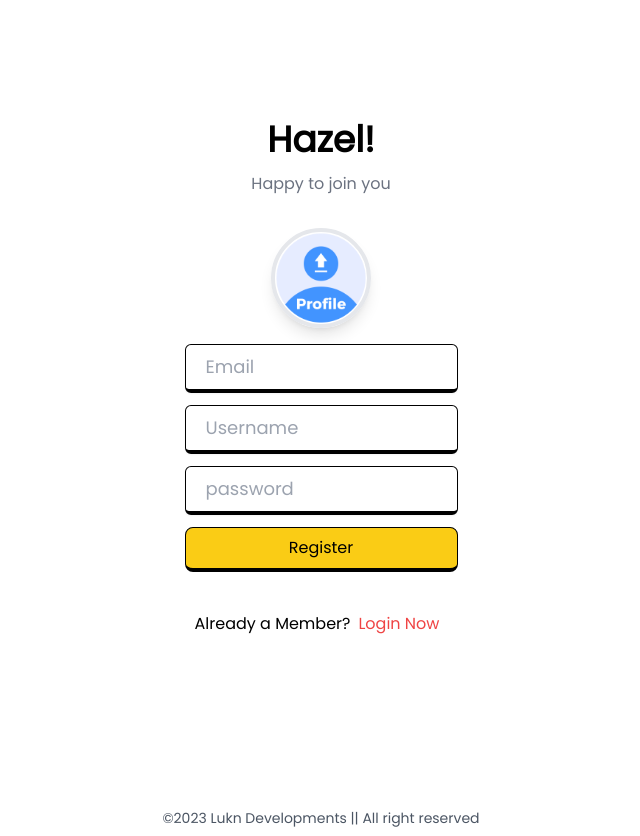
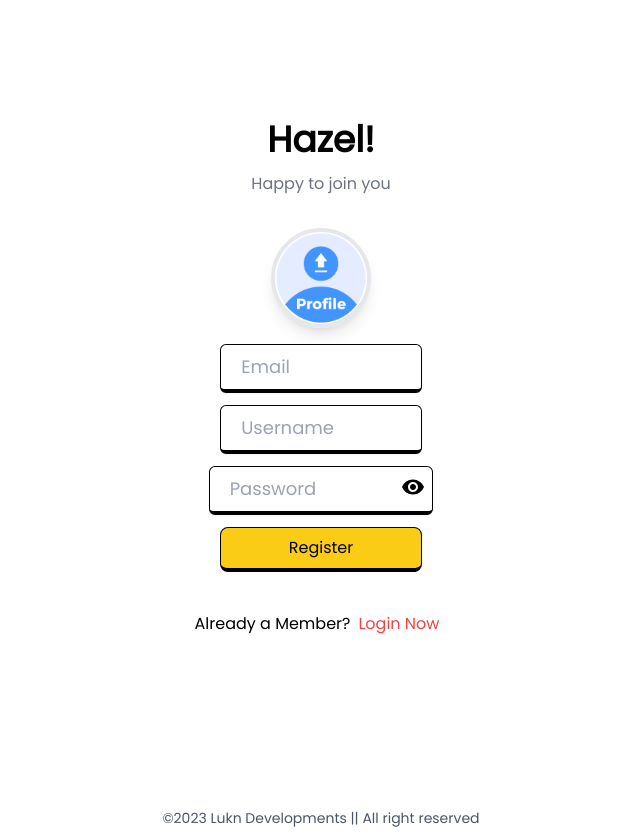
Before and after one commit to lukmaann/Hazel, a React (Vite) app in the folder client/: page /register in a window 1280 px wide. Shown: the whole page, without its empty margins (319-959 px from the left). Built offline with nearby package versions, Linux system fonts and the light colour scheme.

Commit message:
added password visibility button

```diff
--- a/client/src/scenes/login/Password.jsx
+++ b/client/src/scenes/login/Password.jsx
@@ -6,7 +6,8 @@ import { Toaster, toast } from "react-hot-toast";
 import { useFormik } from "formik";
 import Style from "./loginpages.module.css"
 import { useState } from "react";
-
+import VisibilityIcon from '@mui/icons-material/Visibility';
+import VisibilityOffIcon from '@mui/icons-material/VisibilityOff';
 // -------------------------store data and custom hooks------------
 import { useAuthStore, usePostStore } from "../../store/store";
 import { useUserStore } from "../../store/store";
@@ -18,6 +19,7 @@ import { passwordValidate } from "../../helper/validate";
 import { loginUser } from "../../helper/helper";
 
 const Password = () => {
+  const [showPassword,setShowPassword]=useState("password")
   const setUser = useUserStore((state) => state.setUser);
 
   const navigate = useNavigate();
@@ -79,7 +81,7 @@ const Password = () => {
               Welcome Back!!
             </span>
           </div>
-          <form className="py-1" onSubmit={formik.handleSubmit}>
+          <form className="py-1 w-72" onSubmit={formik.handleSubmit}>
             <div className="profile flex justify-center py-4">
               <img
                 className={Styles.profile_img}
@@ -88,13 +90,16 @@ const Password = () => {
               />
             </div>
             <div className="textbox flex flex-col justify-center items-center gap-3">
-              <input
-                type="password"
+            <div className="flex relative">
+            <input
+                type={showPassword}
                 {...formik.getFieldProps("password")}
-                className={Styles.textbox}
+                className={`w-[78%] ${Styles.textbox}`}
                 autoComplete="OFF"
                 placeholder="Password"
               />
+              <span className="absolute right-10 mt-2 " onClick={()=>{setShowPassword(showPassword==="password"?"text":"password")} }> {showPassword==="password"?<VisibilityIcon/>:<VisibilityOffIcon/>}</span>
+            </div>
               <button className={`${Styles.btn} disabled:cursor-wait`} type="submit" disabled={isDisabled}>
                 Login
               </button>
--- a/client/src/scenes/login/Register.jsx
+++ b/client/src/scenes/login/Register.jsx
@@ -8,8 +8,11 @@ import { registerValidation } from "../../helper/validate";
 import { useState } from "react";
 import convertToBase64 from "../../helper/convert";
 import { registerUser } from "../../helper/helper";
+import VisibilityIcon from '@mui/icons-material/Visibility';
+import VisibilityOffIcon from '@mui/icons-material/VisibilityOff';
 
 const Register = () => {
+  const [showPassword,setShowPassword]=useState("password")
   const navigate = useNavigate();
 
   const [isDisabled,setDisable]=useState(false)
@@ -63,7 +66,7 @@ const Register = () => {
               Happy to join you
             </span>
           </div>
-          <form className="py-1" onSubmit={formik.handleSubmit}>
+          <form className="py-1 w-72" onSubmit={formik.handleSubmit}>
             <div className="profile flex justify-center py-4">
               <label htmlFor="profile">
                 <img
@@ -92,13 +95,16 @@ const Register = () => {
                 autoComplete="OFF"
                 placeholder="Username"
               />
+              <div className="flex relative">
               <input
-                type="password"
+                type={showPassword}
                 {...formik.getFieldProps("password")}
-                className={Styles.textbox}
+                className={`w-[78%] ${Styles.textbox}`}
                 autoComplete="OFF"
-                placeholder="password"
+                placeholder="Password"
               />
+              <span className="absolute right-10 mt-2 " onClick={()=>{setShowPassword(showPassword==="password"?"text":"password")} }> {showPassword==="password"?<VisibilityIcon/>:<VisibilityOffIcon/>}</span>
+            </div>
 
               <button className={`${Styles.btn} disabled:cursor-not-allowed disabled:opacity-70`} type="submit"  disabled={isDisabled}>
                 Register
```
